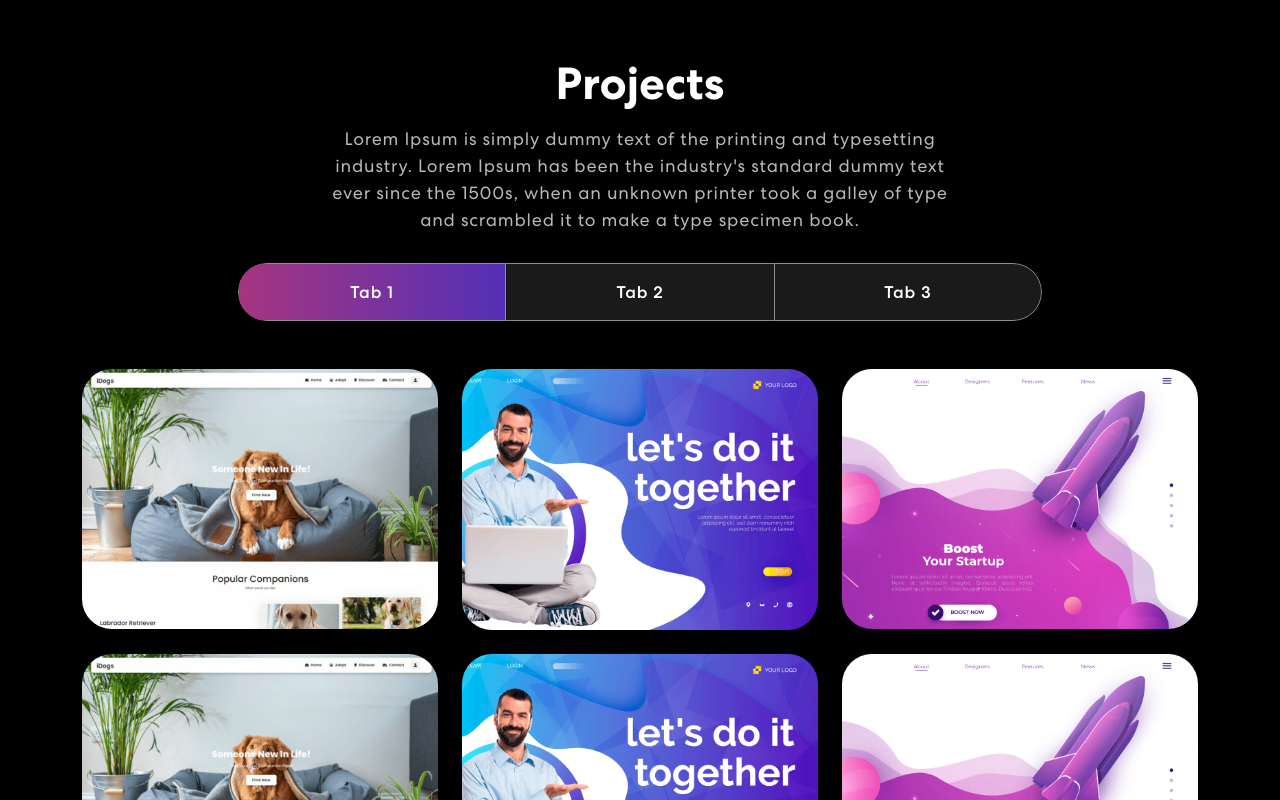
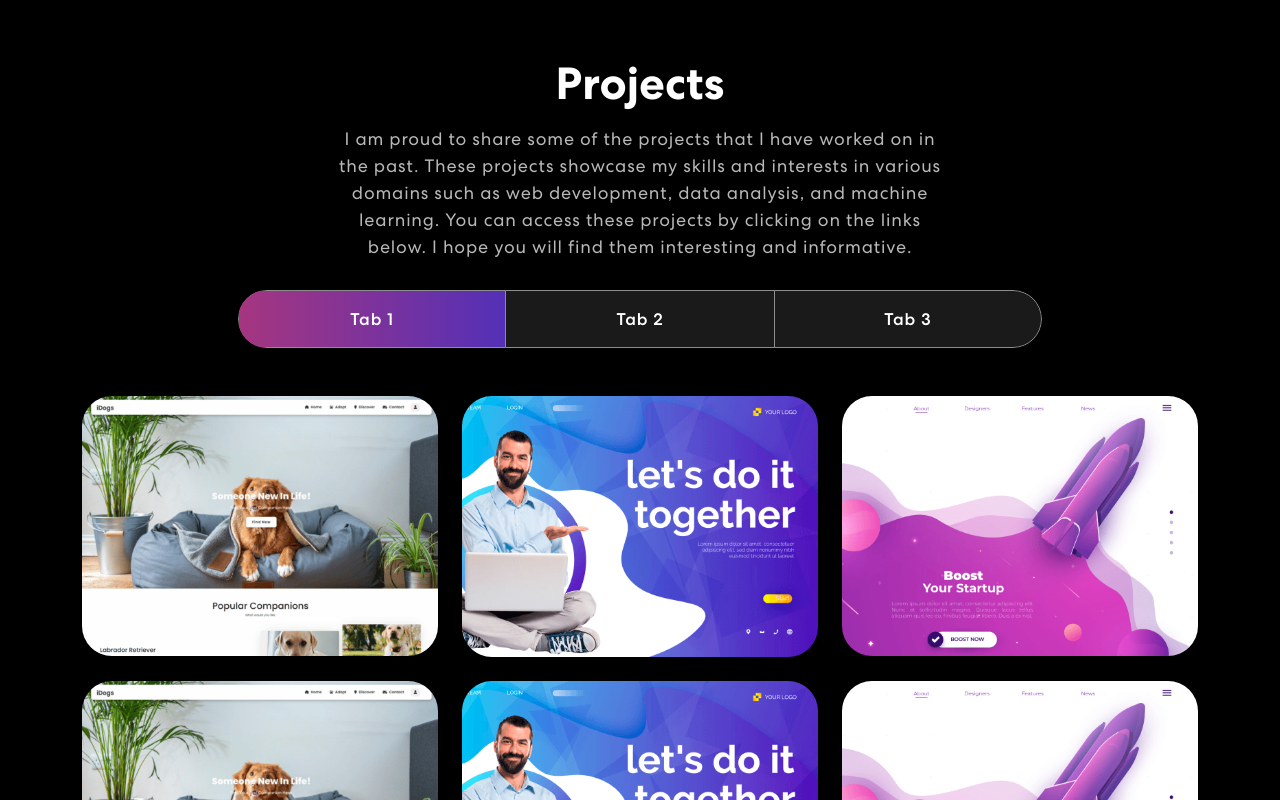
Before and after one commit to mrinmayray/my-portfolio, a React (Create React App) app: page / in a window 1280 px wide. Shown: the part 1380-2180 px from the top of the page. Built offline with nearby package versions, Linux system fonts and the light colour scheme.

Commit message:
Fix - Projects

```diff
--- a/src/components/Projects.js
+++ b/src/components/Projects.js
@@ -52,7 +52,7 @@ export const Projects = () => {
               {({ isVisible }) =>
               <div className={isVisible ? "animate__animated animate__fadeIn": ""}>
                 <h2>Projects</h2>
-                <p>Lorem Ipsum is simply dummy text of the printing and typesetting industry. Lorem Ipsum has been the industry's standard dummy text ever since the 1500s, when an unknown printer took a galley of type and scrambled it to make a type specimen book.</p>
+                <p>I am proud to share some of the projects that I have worked on in the past. These projects showcase my skills and interests in various domains such as web development, data analysis, and machine learning. You can access these projects by clicking on the links below. I hope you will find them interesting and informative.</p>
                 <Tab.Container id="projects-tabs" defaultActiveKey="first">
                   <Nav variant="pills" className="nav-pills mb-5 justify-content-center align-items-center" id="pills-tab">
                     <Nav.Item>
@@ -81,10 +81,10 @@ export const Projects = () => {
                       </Row>
                     </Tab.Pane>
                     <Tab.Pane eventKey="second">
-                      <p>Lorem ipsum dolor sit amet consectetur adipisicing elit. Cumque quam, quod neque provident velit, rem explicabo excepturi id illo molestiae blanditiis, eligendi dicta officiis asperiores delectus quasi inventore debitis quo.</p>
+                      <p>This is the part where I'm supposed to show you something amazing, but unfortunately, I have nothing to offer you right now. I know, I know, you're probably thinking, "What a waste of time!" or "How unprofessional!" or "Is this some kind of joke?" Well, it's not a joke, but it is kind of funny, don't you think? I mean, here you are, expecting to see some brilliant piece of work, and all you get is this lame excuse. Well, don't worry, I'm working on it. I promise. Soon, you'll be able to see the fruits of my labor. But for now, you'll have to settle for this placeholder text. Sorry about that.<br/> <br/>Please come back later😁.</p>
                     </Tab.Pane>
                     <Tab.Pane eventKey="third">
-                      <p>Lorem ipsum dolor sit amet consectetur adipisicing elit. Cumque quam, quod neque provident velit, rem explicabo excepturi id illo molestiae blanditiis, eligendi dicta officiis asperiores delectus quasi inventore debitis quo.</p>
+                    <p>This is the part where I'm supposed to show you something amazing, but unfortunately, I have nothing to offer you right now. I know, I know, you're probably thinking, "What a waste of time!" or "How unprofessional!" or "Is this some kind of joke?" Well, it's not a joke, but it is kind of funny, don't you think? I mean, here you are, expecting to see some brilliant piece of work, and all you get is this lame excuse. Well, don't worry, I'm working on it. I promise. Soon, you'll be able to see the fruits of my labor. But for now, you'll have to settle for this placeholder text. Sorry about that.<br/> <br/>Please come back later😁.</p>
                     </Tab.Pane>
                   </Tab.Content>
                 </Tab.Container>
```
